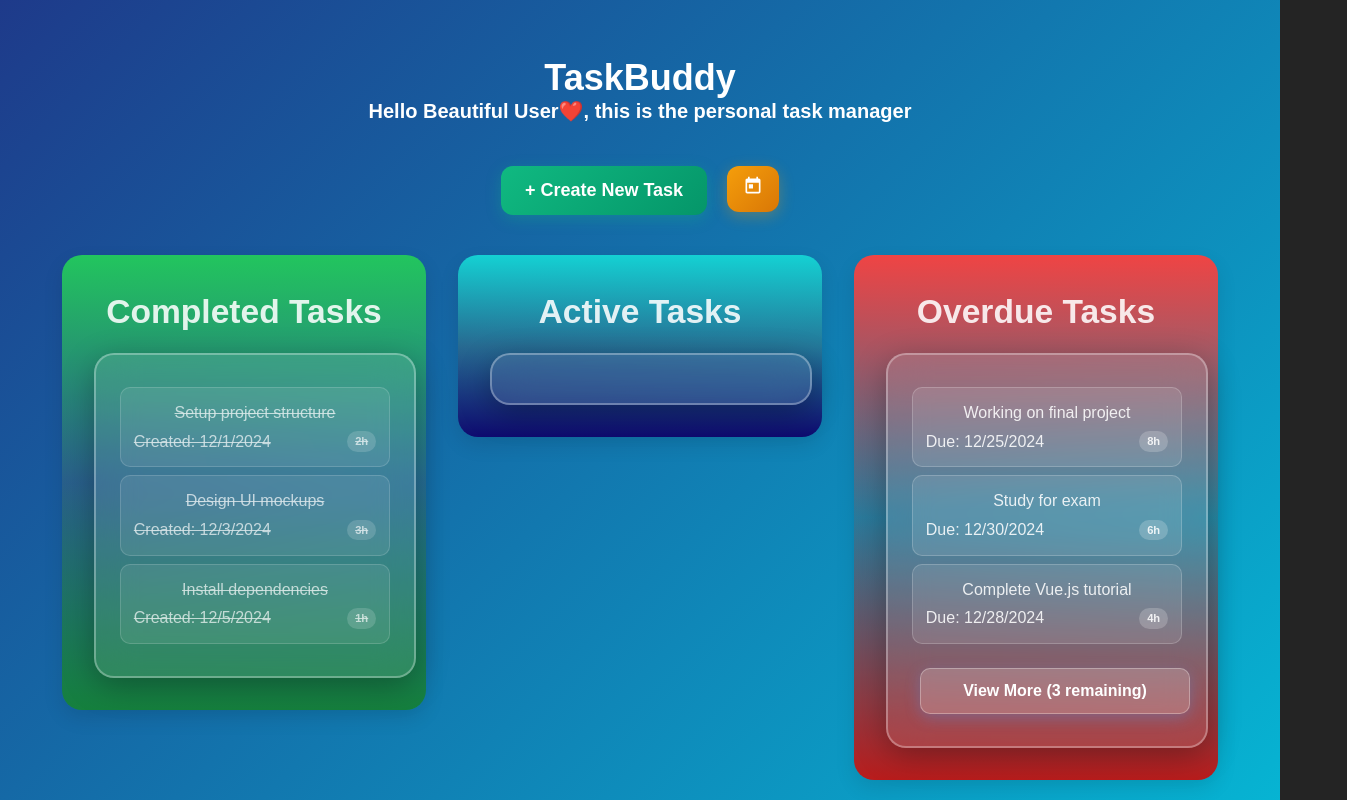
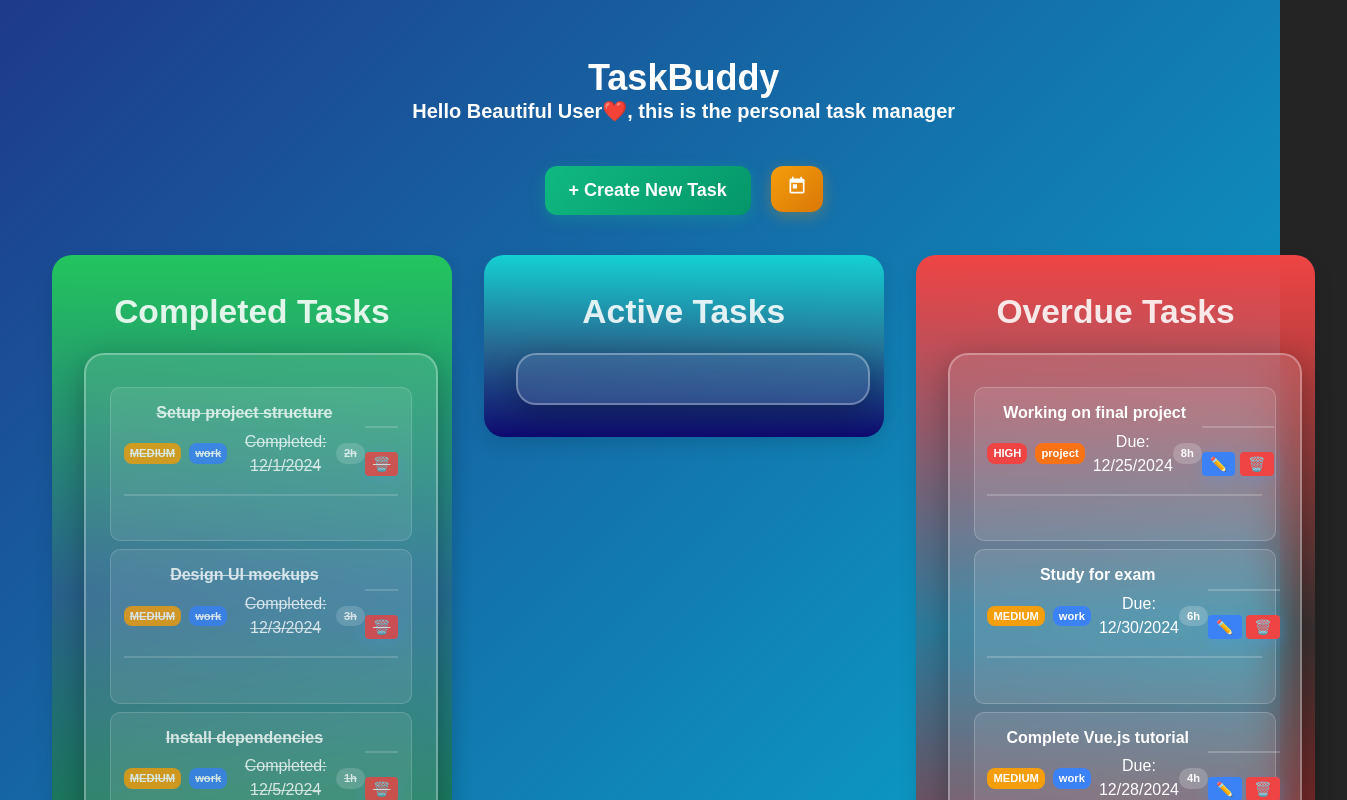
Before and after one commit to Llego-250/Task-Buddy, a Vue app: page / in a window 1280 px wide. Shown: the top 800 px of the page, 1347 px wide, since content can reach past the window. Built offline with nearby package versions, Linux system fonts and the light colour scheme.

Commit message:
Enhancing the task management functionality with improved edit, delete, and priority features

```diff
--- a/src/App.vue
+++ b/src/App.vue
@@ -61,10 +61,19 @@
              class="task-item completed-item"
              @click="toggleTask('completed', index)"
              :class="{expanded: expandedTask.type === 'completed' && expandedTask.index === index}">
-          {{ task.title }}
+          <div class="task-header">
+            <div class="task-info">
+              <span class="task-title">{{ task.title }}</span>
               <div class="task-meta">
-            <span class="task-date">Created: {{ formatDate(task.createdAt) }}</span>
+                <span class="priority-badge" :class="`priority-${task.priority || 'medium'}`">{{ (task.priority || 'medium').toUpperCase() }}</span>
+                <span class="category-badge" :class="`category-${task.category || 'work'}`">{{ task.category || 'work' }}</span>
+                <span class="task-date">Completed: {{ formatDate(task.createdAt) }}</span>
                 <span class="task-hours">{{ task.estimatedHours }}h</span>
+              </div>
+            </div>
+            <div class="task-actions">
+              <button @click.stop="deleteTask('completed', index)" class="delete-btn" title="Delete Task">🗑️</button>
+            </div>
           </div>
           <div v-if="expandedTask.type === 'completed' && expandedTask.index === index" class="task-description">
             <div class="subtasks">
@@ -100,27 +109,36 @@
               </div>
             </div>
             <div class="task-actions">
-              <button v-if="expandedTask.type === 'active' && expandedTask.index === index"
-                      @click.stop="toggleEdit('active', index)" class="edit-btn">✏️</button>
-              <button @click.stop="deleteTask('active', index)" class="delete-btn">🗑️</button>
+              <button @click.stop="toggleEdit('active', index)" class="edit-btn" title="Edit Task">✏️</button>
+              <button @click.stop="deleteTask('active', index)" class="delete-btn" title="Delete Task">🗑️</button>
             </div>
           </div>
           <div v-if="expandedTask.type === 'active' && expandedTask.index === index" class="task-description">
             <div v-if="editingTask && editingTask.type === 'active' && editingTask.index === index" class="edit-form">
-              <input v-model="editForm.title" placeholder="Task title" class="edit-input">
+              <input v-model="editForm.title" placeholder="Task title" class="edit-input" required>
               <textarea v-model="editForm.description" placeholder="Task description" class="edit-textarea"></textarea>
+              <input v-model="editForm.dueDate" type="date" class="edit-input">
               <select v-model="editForm.priority" class="edit-select">
-                <option value="low">Low</option>
-                <option value="medium">Medium</option>
-                <option value="high">High</option>
+                <option value="low">Low Priority</option>
+                <option value="medium">Medium Priority</option>
+                <option value="high">High Priority</option>
               </select>
               <select v-model="editForm.category" class="edit-select">
                 <option value="work">Work</option>
                 <option value="personal">Personal</option>
                 <option value="project">Project</option>
               </select>
+              <div class="subtasks-edit">
+                <h5>Subtasks</h5>
+                <div v-for="(subtask, subIndex) in editForm.subtasks" :key="subtask.id" class="subtask-edit-item">
+                  <input v-model="subtask.title" placeholder="Subtask name" class="subtask-edit-input">
+                  <input v-model.number="subtask.hours" type="number" placeholder="Hours" min="0" step="0.5" class="subtask-hours-input">
+                  <button @click.stop="removeEditSubtask(subIndex)" class="remove-subtask-btn">×</button>
+                </div>
+                <button @click.stop="addEditSubtask" class="add-edit-subtask-btn">+ Add Subtask</button>
+              </div>
               <div class="edit-actions">
-                <button @click.stop="saveEdit" class="save-btn">Save</button>
+                <button @click.stop="saveEdit" class="save-btn">Save Changes</button>
                 <button @click.stop="cancelEdit" class="cancel-btn">Cancel</button>
               </div>
             </div>
@@ -150,12 +168,42 @@
              class="task-item delayed-item"
              @click="toggleTask('delayed', index)"
              :class="{expanded: expandedTask.type === 'delayed' && expandedTask.index === index}">
-          {{ task.title }}
+          <div class="task-header">
+            <div class="task-info">
+              <span class="task-title">{{ task.title }}</span>
               <div class="task-meta">
-            <span class="task-date">Due: {{ formatDate(task.dueDate) }}</span>
+                <span class="priority-badge" :class="`priority-${task.priority || 'medium'}`">{{ (task.priority || 'medium').toUpperCase() }}</span>
+                <span class="category-badge" :class="`category-${task.category || 'work'}`">{{ task.category || 'work' }}</span>
+                <span class="task-date overdue-date">Due: {{ formatDate(task.dueDate) }}</span>
                 <span class="task-hours">{{ task.estimatedHours }}h</span>
               </div>
+            </div>
+            <div class="task-actions">
+              <button @click.stop="toggleEdit('delayed', index)" class="edit-btn" title="Edit Task">✏️</button>
+              <button @click.stop="deleteTask('delayed', index)" class="delete-btn" title="Delete Task">🗑️</button>
+            </div>
+          </div>
           <div v-if="expandedTask.type === 'delayed' && expandedTask.index === index" class="task-description">
+            <div v-if="editingTask && editingTask.type === 'delayed' && editingTask.index === index" class="edit-form">
+              <input v-model="editForm.title" placeholder="Task title" class="edit-input" required>
+              <textarea v-model="editForm.description" placeholder="Task description" class="edit-textarea"></textarea>
+              <input v-model="editForm.dueDate" type="date" class="edit-input">
+              <select v-model="editForm.priority" class="edit-select">
+                <option value="low">Low Priority</option>
+                <option value="medium">Medium Priority</option>
+                <option value="high">High Priority</option>
+              </select>
+              <select v-model="editForm.category" class="edit-select">
+                <option value="work">Work</option>
+                <option value="personal">Personal</option>
+                <option value="project">Project</option>
+              </select>
+              <div class="edit-actions">
+                <button @click.stop="saveEdit" class="save-btn">Save Changes</button>
+                <button @click.stop="cancelEdit" class="cancel-btn">Cancel</button>
+              </div>
+            </div>
+            <div v-else>
               <div class="subtasks">
                 <div v-for="subtask in task.subtasks" :key="subtask.id" class="subtask-item">
                   <input type="checkbox" v-model="subtask.completed" @click.stop>
@@ -164,6 +212,7 @@
                 </div>
               </div>
               <button @click.stop="completeTask(task.id)" class="complete-btn">✓</button>
+            </div>
           </div>
         </div>
         <button v-if="overdueTasks.length > visibleTasks.overdue"
@@ -404,13 +453,37 @@ export default {
     toggleEdit(type, index) {
       const task = this.getTaskByTypeAndIndex(type, index)
       this.editingTask = { type, index }
-      this.editForm = { ...task }
+      this.editForm = {
+        ...task,
+        dueDate: task.dueDate ? new Date(task.dueDate).toISOString().split('T')[0] : '',
+        subtasks: [...task.subtasks]
+      }
     },
     saveEdit() {
+      if (!this.editForm.title.trim()) {
+        alert('Task title is required!')
+        return
+      }
       const task = this.getTaskByTypeAndIndex(this.editingTask.type, this.editingTask.index)
-      Object.assign(task, this.editForm)
+      const updatedTask = {
+        ...this.editForm,
+        dueDate: new Date(this.editForm.dueDate),
+        estimatedHours: this.editForm.subtasks.reduce((sum, subtask) => sum + (parseFloat(subtask.hours) || 0), 0)
+      }
+      Object.assign(task, updatedTask)
       this.editingTask = null
       this.editForm = {}
+    },
+    addEditSubtask() {
+      this.editForm.subtasks.push({
+        id: Date.now() + Math.random(),
+        title: '',
+        completed: false,
+        hours: 1
+      })
+    },
+    removeEditSubtask(index) {
+      this.editForm.subtasks.splice(index, 1)
     },
     cancelEdit() {
       this.editingTask = null
@@ -422,15 +495,24 @@ export default {
       if (type === 'delayed') return this.visibleOverdueTasks[index]
     },
     deleteTask(type, index) {
-      if (confirm('Are you sure you want to delete this task?')) {
-        const taskArrays = {
-          active: this.tasks.filter(t => !t.completed && new Date(t.dueDate) >= new Date().setHours(0,0,0,0)),
-          completed: this.tasks.filter(t => t.completed),
-          delayed: this.tasks.filter(t => !t.completed && new Date(t.dueDate) < new Date().setHours(0,0,0,0))
-        }
-        const taskToDelete = taskArrays[type][index]
-        this.tasks = this.tasks.filter(t => t.id !== taskToDelete.id)
+      const task = this.getTaskByTypeAndIndex(type, index)
+      const taskTitle = task.title
+
+      if (confirm(`Are you sure you want to permanently delete "${taskTitle}"?\n\nThis action cannot be undone.`)) {
+        this.tasks = this.tasks.filter(t => t.id !== task.id)
         this.expandedTask = { type: null, index: null }
+        this.editingTask = null
+
+        // Show success notification
+        this.notifications.push({
+          id: Date.now(),
+          message: `Task "${taskTitle}" has been deleted successfully`
+        })
+
+        // Auto-dismiss notification after 3 seconds
+        setTimeout(() => {
+          this.notifications = this.notifications.filter(n => n.id !== Date.now())
+        }, 3000)
       }
     },
     loadMoreTasks(type) {
```
Lines whose indentation alone changed are shown as unchanged.
